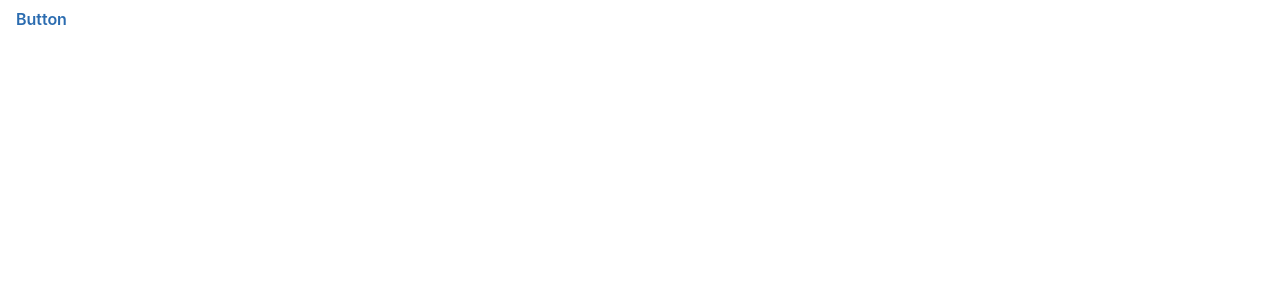
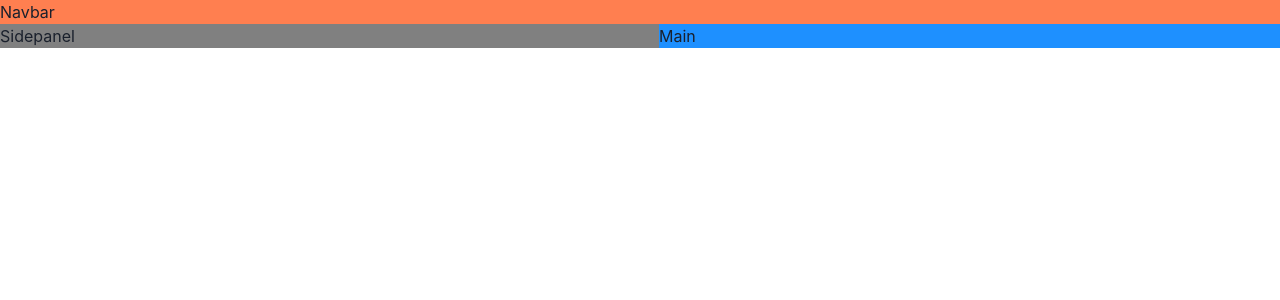
Before and after one commit to m-lammi/game-hub, a React (Vite) app: page / in a window 1280 px wide. Shown: the top 300 px of the page. Built offline with nearby package versions, Linux system fonts and the light colour scheme.

Commit message:
Create basic layout

```diff
--- a/src/App.tsx
+++ b/src/App.tsx
@@ -1,10 +1,25 @@
-import { Button } from "@chakra-ui/react";
+import { Button, Grid, GridItem, Show } from "@chakra-ui/react";
 
 function App() {
   return (
-    <Button colorScheme="blue" variant="ghost">
-      Button
-    </Button>
+    <Grid
+      templateAreas={{
+        base: `"navbar" "main"`, // <= 1024px no sidepanel
+        lg: `"navbar navbar" "sidepanel main"`, // > 1024px
+      }}
+    >
+      <GridItem area="navbar" bg="coral">
+        Navbar
+      </GridItem>
+      <Show above="lg">
+        <GridItem area="sidepanel" bg="grey">
+          Sidepanel
+        </GridItem>
+      </Show>
+      <GridItem area="main" bg="dodgerblue">
+        Main
+      </GridItem>
+    </Grid>
   );
 }
 
```
